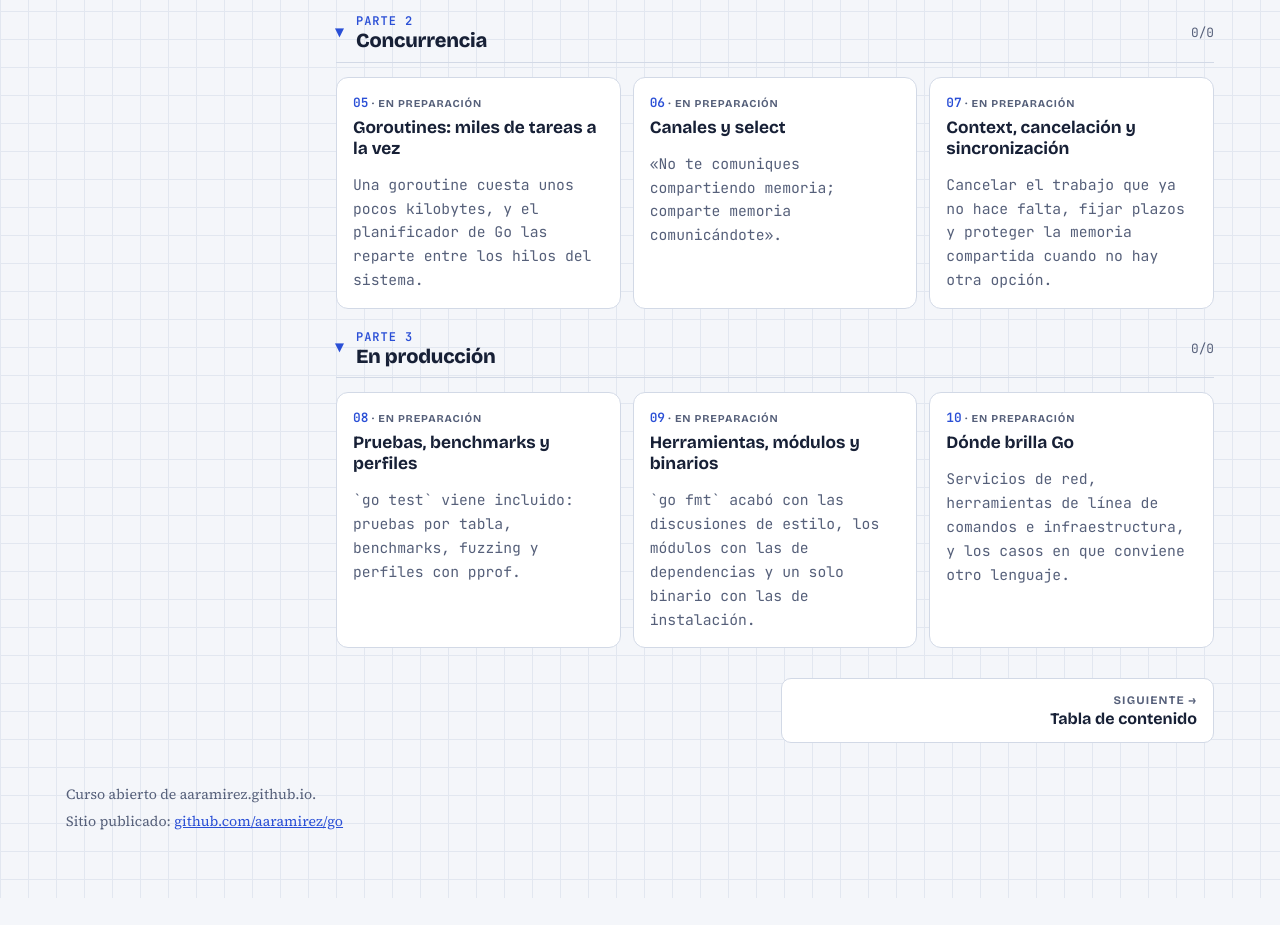
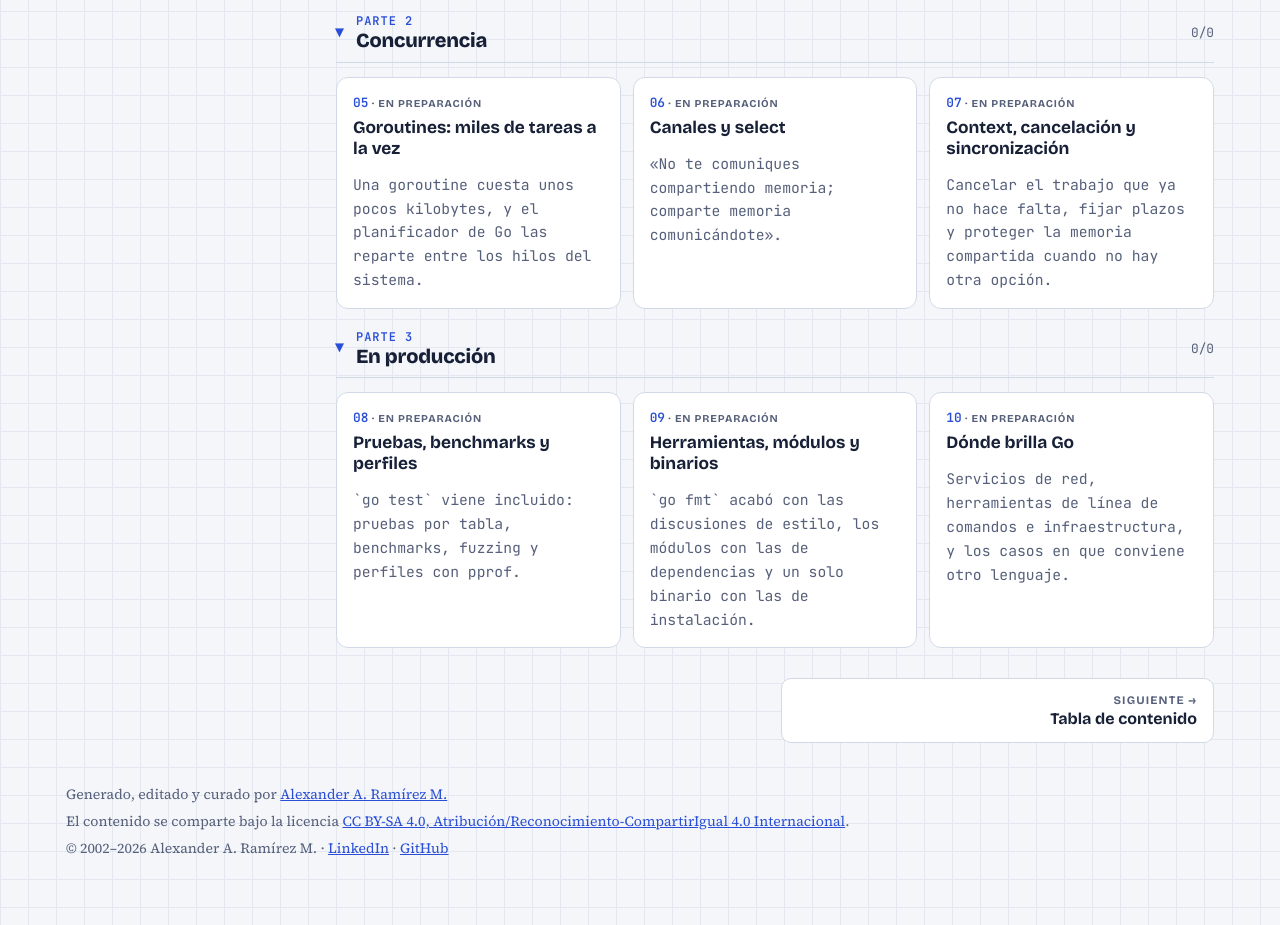
Before and after one commit to aaramirez/go, a plain HTML site: page index.html in a window 1280 px wide. Shown: the part 1641-2566 px from the top of the page. Before the commit the page ends 2539 px from the top, so only its background shows below. Drawn offline with nearby package versions, Linux system fonts and the light colour scheme.

Commit message:
Pie común: autoría, licencia CC BY-SA 4.0 y año que se actualiza solo

```diff
--- a/index.html
+++ b/index.html
@@ -80,7 +80,7 @@ height="0" width="0" style="display:none;visibility:hidden"></iframe></noscript>
 <nav class="pager" id="pager" aria-label="Capítulo anterior y siguiente"></nav>
 </main>
 </div>
-<footer><span>Curso abierto de aaramirez.github.io.</span><span>Sitio publicado: <a href="https://github.com/aaramirez/go" target="_blank" rel="noopener">github.com/aaramirez/go</a></span></footer>
+<footer><span>Generado, editado y curado por <a href="https://www.linkedin.com/in/alexander-ramirez-morales/" target="_blank" rel="noopener">Alexander A. Ramírez M.</a></span><span>El contenido se comparte bajo la licencia <a href="https://creativecommons.org/licenses/by-sa/4.0/deed.es" target="_blank" rel="noopener">CC BY-SA 4.0, Atribución/Reconocimiento-CompartirIgual 4.0 Internacional</a>.</span><span>© 2002–<span data-anio>2026</span> Alexander A. Ramírez M. · <a href="https://www.linkedin.com/in/alexander-ramirez-morales/" target="_blank" rel="noopener">LinkedIn</a> · <a href="https://github.com/aaramirez" target="_blank" rel="noopener">GitHub</a></span><script>document.querySelectorAll('[data-anio]').forEach(function (e) { e.textContent = new Date().getFullYear(); });</script></footer>
 </div>
 <script src="assets/lab.js"></script>
 </body>
```
Also changed, not shown: temario.html (+1 -1 lines).
